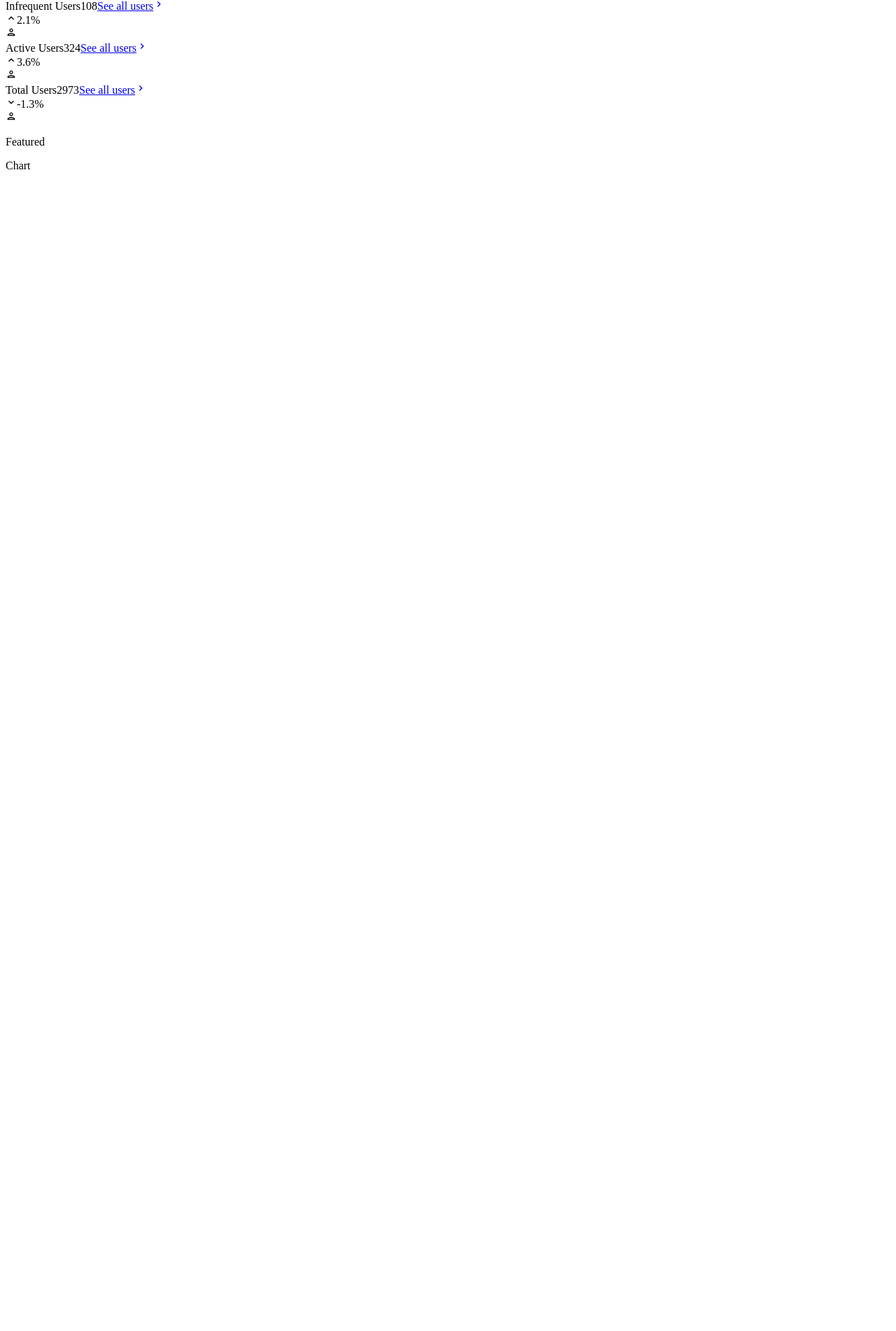
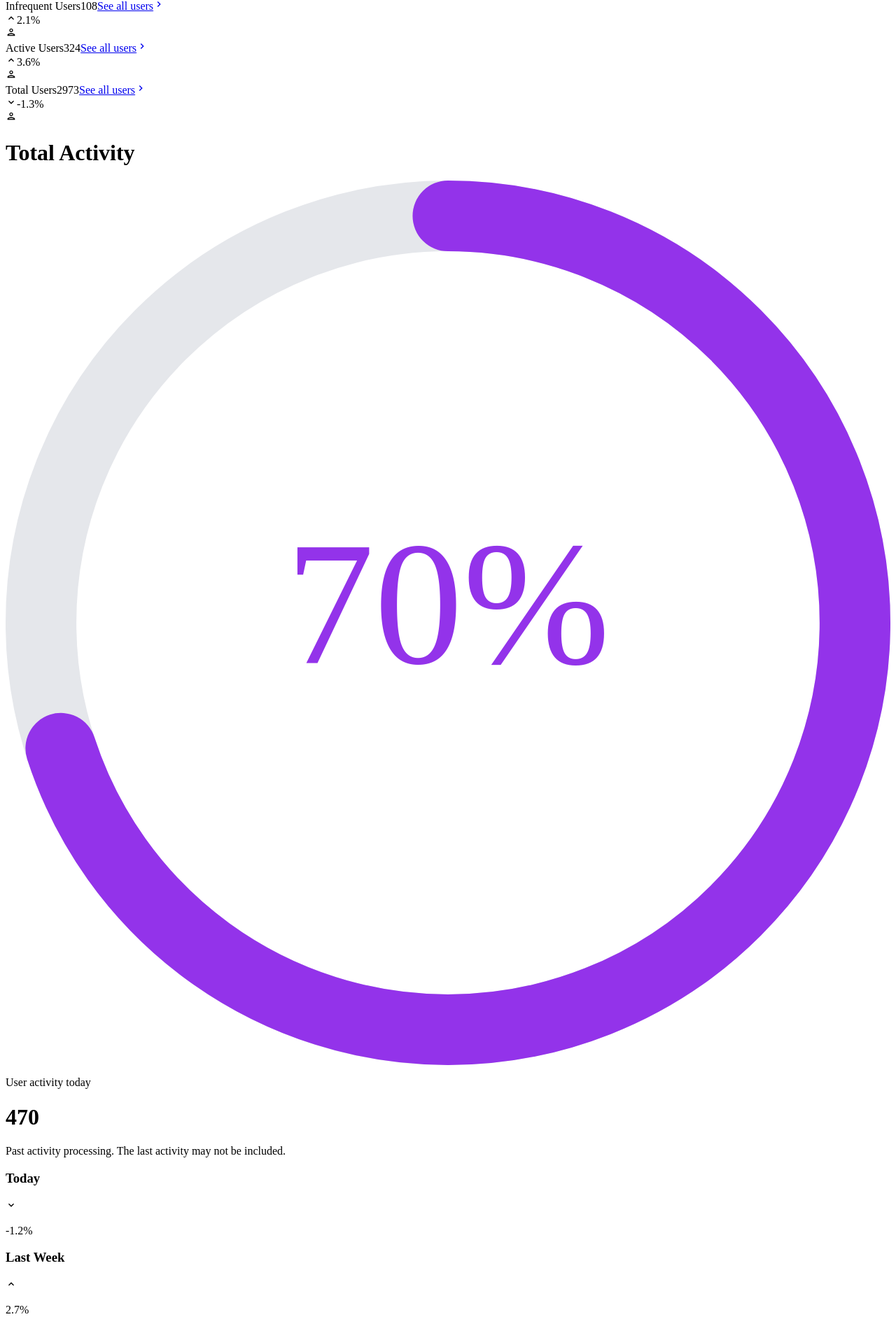
Before and after one commit to fajarfadillahh/siakad-agrikultur-dashboard, a React (Vite) app: page / in a window 1280 px wide. Shown: the part 879-2781 px from the top of the page at 70% size. Before the commit the page ends 1141 px from the top, so only its background shows below. Built offline with nearby package versions, Linux system fonts and the light colour scheme.

Commit message:
modified: Chart & Featured components

```diff
--- a/src/components/chart/Chart.jsx
+++ b/src/components/chart/Chart.jsx
@@ -14,18 +14,14 @@ import data from "../../_mock/ChartData";
 
 const Chart = () => {
   return (
-    <div className="flex-[4] rounded-md p-[10px] shadow-3xl">
-      <h1 className="mb-5 font-medium text-gray-500">
+    <div className="h-[424px] flex-1 rounded-md border border-gray-100 p-4 shadow-3xl">
+      <div className="grid gap-4">
+        <h1 className="font-medium text-gray-500">
           Total 6 Months (Active Users)
         </h1>
 
         <ResponsiveContainer width="100%" aspect={2 / 1}>
-        <AreaChart
-          width={730}
-          height={250}
-          data={data}
-          margin={{ top: 10, right: 30, left: 0, bottom: 0 }}
-        >
+          <AreaChart data={data}>
             <defs>
               <linearGradient
                 id="total"
@@ -35,8 +31,16 @@ const Chart = () => {
                 y2="1"
                 color="rgb(147,51,234)"
               >
-              <stop offset="5%" stopColor="rgb(147,51,234)" stopOpacity={0.8} />
-              <stop offset="98%" stopColor="rgb(147,51,234)" stopOpacity={0} />
+                <stop
+                  offset="5%"
+                  stopColor="rgb(147,51,234)"
+                  stopOpacity={0.8}
+                />
+                <stop
+                  offset="98%"
+                  stopColor="rgb(147,51,234)"
+                  stopOpacity={0}
+                />
               </linearGradient>
             </defs>
             <XAxis dataKey="name" />
@@ -53,6 +57,7 @@ const Chart = () => {
           </AreaChart>
         </ResponsiveContainer>
       </div>
+    </div>
   );
 };
 
--- a/src/components/featured/Featured.jsx
+++ b/src/components/featured/Featured.jsx
@@ -11,13 +11,11 @@ import "react-circular-progressbar/dist/styles.css";
 
 const Featured = () => {
   return (
-    <div className="flex-[2] rounded-md p-[10px] shadow-3xl">
-      <div className="flex items-center justify-between text-gray-500">
-        <h1 className="font-medium">Total Activity</h1>
-        <MdOutlineMoreVert className="text-[20px]" />
-      </div>
+    <div className="h-[424px] w-full rounded-md border border-gray-100 p-4 shadow-3xl lg:w-[350px]">
+      <div className="grid gap-4">
+        <h1 className="font-medium text-gray-500">Total Activity</h1>
 
-      <div className="flex flex-col items-center justify-center gap-4 px-7 py-[20px]">
+        <div className="flex flex-col items-center justify-center gap-4 p-4">
           <div className="h-[120px] w-[120px] ">
             <CircularProgressbar
               value={70}
@@ -30,13 +28,16 @@ const Featured = () => {
               })}
             />
           </div>
-        <p className="font-medium text-gray-500">Total user activity today</p>
-        <p className="text-[30px] font-semibold text-gray-900">470</p>
-        <p className="text-center text-[12px] text-gray-500  ">
+
+          <div className="flex flex-col gap-1 text-center">
+            <p className="font-medium text-gray-500">User activity today</p>
+            <h1 className="text-[32px] font-semibold text-gray-900">470</h1>
+            <p className="max-w-[260px] text-center text-[12px] text-gray-500">
               Past activity processing. The last activity may not be included.
             </p>
+          </div>
 
-        <div className="flex w-full items-center justify-between">
+          <div className="flex w-full items-center justify-center gap-6">
             <div className="inline-flex flex-col items-center">
               <h3 className="text-[14px] font-medium text-gray-500">Today</h3>
               <div className="mt-2 flex items-center text-red-500">
@@ -46,7 +47,9 @@ const Featured = () => {
             </div>
 
             <div className="inline-flex flex-col items-center">
-            <h3 className="text-[14px] font-medium text-gray-500">Last Week</h3>
+              <h3 className="text-[14px] font-medium text-gray-500">
+                Last Week
+              </h3>
               <div className="mt-2 flex items-center text-green-500">
                 <MdOutlineKeyboardArrowUp className="text-[20px]" />
                 <p className="text-[14px]">2.7%</p>
@@ -65,6 +68,7 @@ const Featured = () => {
           </div>
         </div>
       </div>
+    </div>
   );
 };
 
--- a/src/pages/home/Home.jsx
+++ b/src/pages/home/Home.jsx
@@ -11,25 +11,20 @@ const Home = () => {
   return (
     <Layout>
       <div className="grid gap-8">
-        <div className="flex flex-wrap gap-4">
+        <div className="flex flex-wrap gap-5">
           <Widget type="inactive-users" />
           <Widget type="infrequent-users" />
           <Widget type="active-users" />
           <Widget type="total-users" />
         </div>
 
-        <div>
-          <p>Featured</p>
-          <p>Chart</p>
+        <div className="flex max-h-[424px] flex-col gap-5 lg:flex-row">
+          <Featured />
+          <Chart />
         </div>
       </div>
 
-      {/* <div className="flex gap-5 p-5">
-        <Featured />
-        <Chart />
-      </div>
-
-      <div className="m-5 rounded-md p-5 shadow-3xl">
+      {/* <div className="m-5 rounded-md p-5 shadow-3xl">
         <h1 className="mb-5 font-medium capitalize text-gray-500">
           Latest Activity Users
         </h1>
```
Lines whose indentation alone changed are shown as unchanged.
